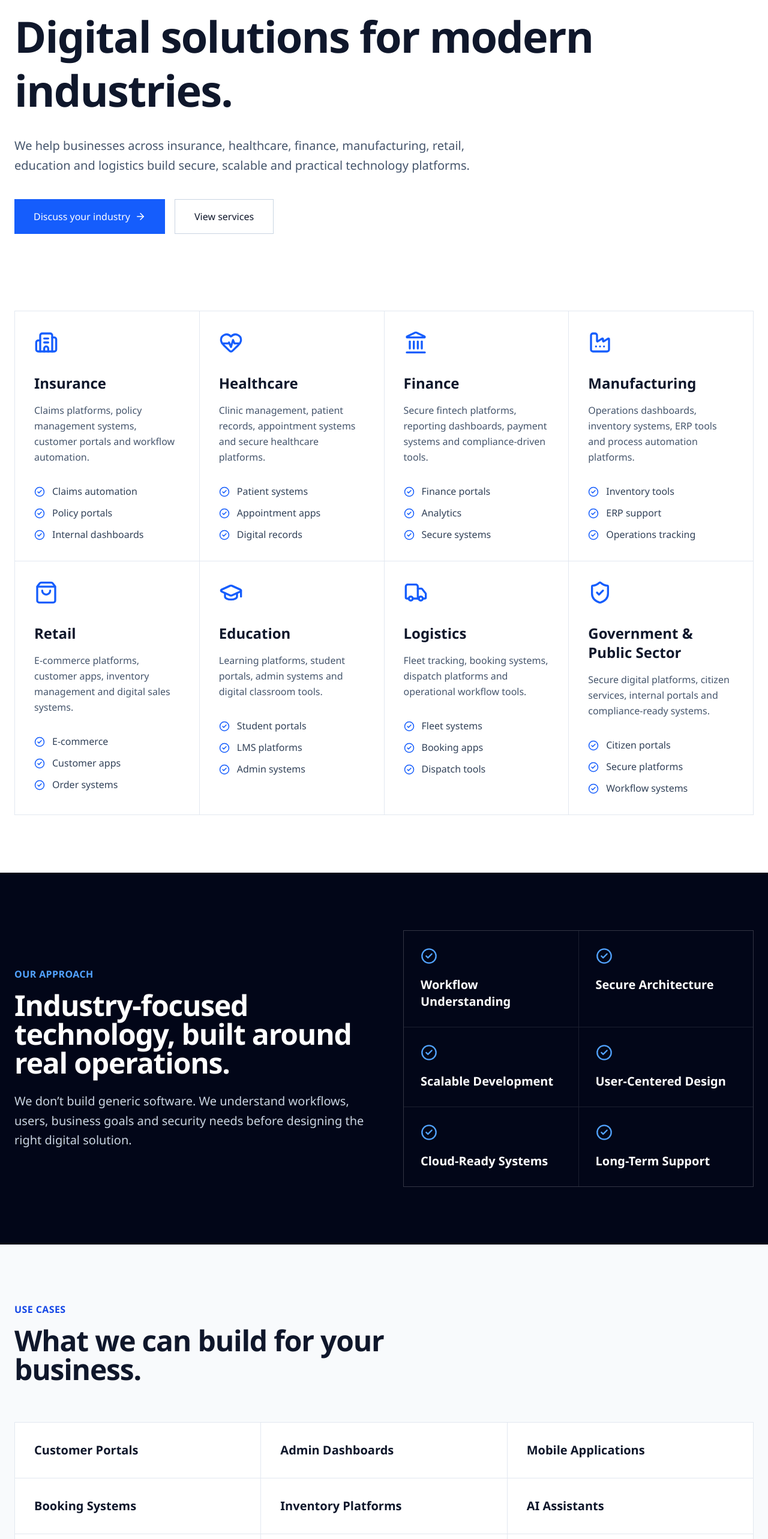
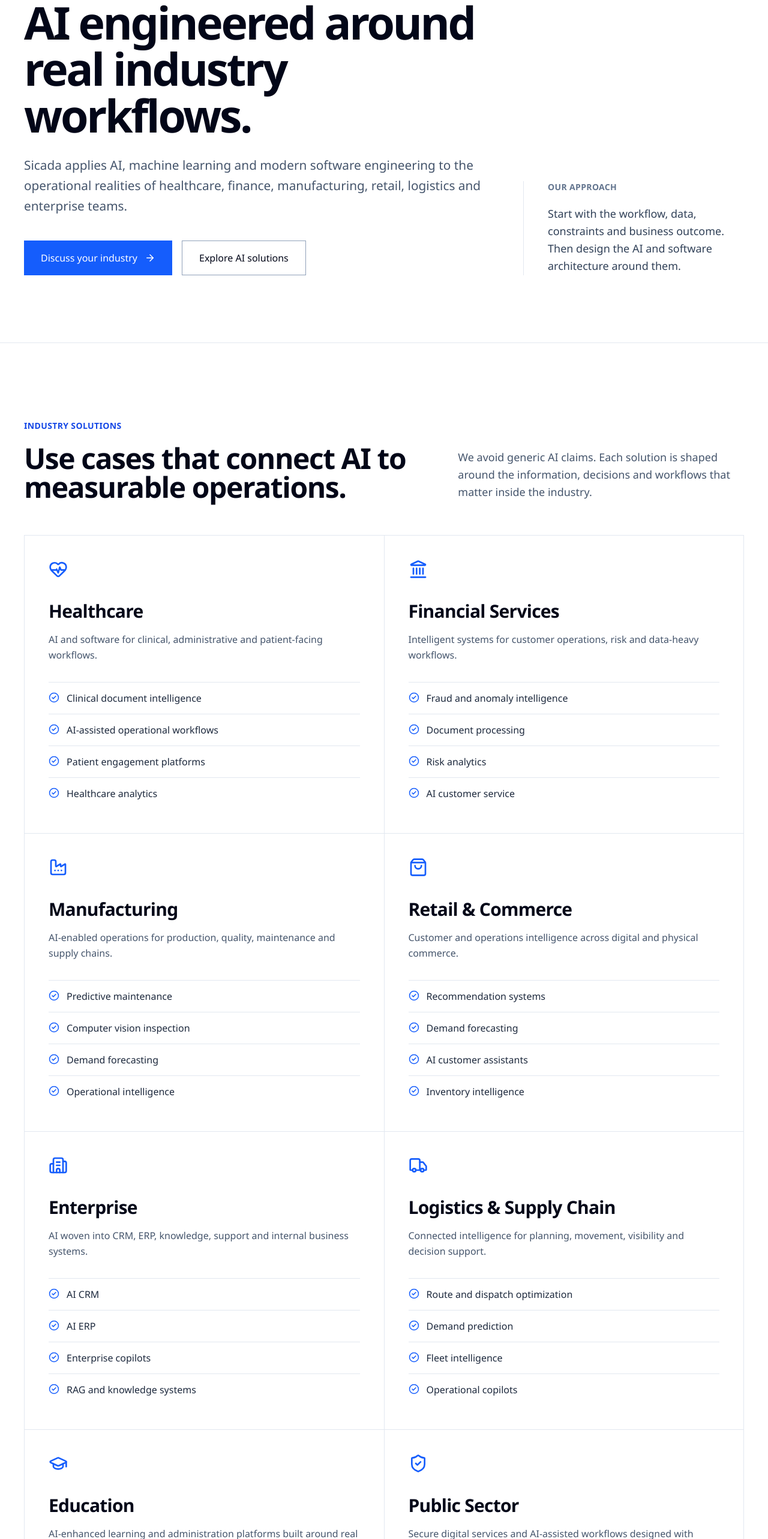
Before and after one commit to mkraja826/Sicada, a React (Vite) app: page /industries in a window 1280 px wide. Shown: the part 234-2800 px from the top of the page at 60% size. Built offline with nearby package versions, Linux system fonts and the light colour scheme.

Commit message:
Rebuild industries around AI use cases

```diff
--- a/src/pages/Industries.jsx
+++ b/src/pages/Industries.jsx
@@ -5,219 +5,170 @@
   HeartPulse,
   Landmark,
   ShoppingBag,
-  ShieldCheck,
   GraduationCap,
   Truck,
+  ShieldCheck,
   CheckCircle2,
 } from "lucide-react";
 
 export default function Industries() {
   const industries = [
     {
-      icon: Building2,
-      title: "Insurance",
-      text: "Claims platforms, policy management systems, customer portals and workflow automation.",
-      points: ["Claims automation", "Policy portals", "Internal dashboards"],
-    },
-    {
       icon: HeartPulse,
       title: "Healthcare",
-      text: "Clinic management, patient records, appointment systems and secure healthcare platforms.",
-      points: ["Patient systems", "Appointment apps", "Digital records"],
+      summary: "AI and software for clinical, administrative and patient-facing workflows.",
+      useCases: ["Clinical document intelligence", "AI-assisted operational workflows", "Patient engagement platforms", "Healthcare analytics"],
     },
     {
       icon: Landmark,
-      title: "Finance",
-      text: "Secure fintech platforms, reporting dashboards, payment systems and compliance-driven tools.",
-      points: ["Finance portals", "Analytics", "Secure systems"],
+      title: "Financial Services",
+      summary: "Intelligent systems for customer operations, risk and data-heavy workflows.",
+      useCases: ["Fraud and anomaly intelligence", "Document processing", "Risk analytics", "AI customer service"],
     },
     {
       icon: Factory,
       title: "Manufacturing",
-      text: "Operations dashboards, inventory systems, ERP tools and process automation platforms.",
-      points: ["Inventory tools", "ERP support", "Operations tracking"],
+      summary: "AI-enabled operations for production, quality, maintenance and supply chains.",
+      useCases: ["Predictive maintenance", "Computer vision inspection", "Demand forecasting", "Operational intelligence"],
     },
     {
       icon: ShoppingBag,
-      title: "Retail",
-      text: "E-commerce platforms, customer apps, inventory management and digital sales systems.",
-      points: ["E-commerce", "Customer apps", "Order systems"],
+      title: "Retail & Commerce",
+      summary: "Customer and operations intelligence across digital and physical commerce.",
+      useCases: ["Recommendation systems", "Demand forecasting", "AI customer assistants", "Inventory intelligence"],
+    },
+    {
+      icon: Building2,
+      title: "Enterprise",
+      summary: "AI woven into CRM, ERP, knowledge, support and internal business systems.",
+      useCases: ["AI CRM", "AI ERP", "Enterprise copilots", "RAG and knowledge systems"],
+    },
+    {
+      icon: Truck,
+      title: "Logistics & Supply Chain",
+      summary: "Connected intelligence for planning, movement, visibility and decision support.",
+      useCases: ["Route and dispatch optimization", "Demand prediction", "Fleet intelligence", "Operational copilots"],
     },
     {
       icon: GraduationCap,
       title: "Education",
-      text: "Learning platforms, student portals, admin systems and digital classroom tools.",
-      points: ["Student portals", "LMS platforms", "Admin systems"],
-    },
-    {
-      icon: Truck,
-      title: "Logistics",
-      text: "Fleet tracking, booking systems, dispatch platforms and operational workflow tools.",
-      points: ["Fleet systems", "Booking apps", "Dispatch tools"],
+      summary: "AI-enhanced learning and administration platforms built around real academic workflows.",
+      useCases: ["Learning assistants", "Content intelligence", "Student support automation", "Academic analytics"],
     },
     {
       icon: ShieldCheck,
-      title: "Government & Public Sector",
-      text: "Secure digital platforms, citizen services, internal portals and compliance-ready systems.",
-      points: ["Citizen portals", "Secure platforms", "Workflow systems"],
+      title: "Public Sector",
+      summary: "Secure digital services and AI-assisted workflows designed with governance in mind.",
+      useCases: ["Citizen service automation", "Document intelligence", "Secure internal copilots", "Operational analytics"],
     },
   ];
 
   return (
-    <div className="min-h-screen bg-white text-slate-900">
-      {/* HERO */}
-      <section className="py-24 lg:py-32 bg-white">
-        <div className="max-w-7xl mx-auto px-6">
-          <p className="text-blue-700 font-semibold uppercase tracking-wide">
-            Industries
-          </p>
+    <main className="min-h-screen bg-white text-slate-950">
+      <section className="border-b border-slate-200">
+        <div className="max-w-[1440px] mx-auto px-6 lg:px-10 py-20 lg:py-28 grid lg:grid-cols-12 gap-12">
+          <div className="lg:col-span-8">
+            <p className="text-sm font-semibold text-blue-700 uppercase tracking-wide">Industries</p>
+            <h1 className="mt-6 text-5xl sm:text-6xl lg:text-[4.7rem] leading-[1.03] tracking-[-0.045em] font-semibold">
+              AI engineered around real industry workflows.
+            </h1>
+            <p className="mt-7 text-xl lg:text-[1.3rem] leading-relaxed text-slate-600 max-w-3xl">
+              Sicada applies AI, machine learning and modern software engineering to the operational realities of healthcare, finance, manufacturing, retail, logistics and enterprise teams.
+            </p>
+            <div className="mt-10 flex flex-wrap gap-4">
+              <a href="/contact" className="inline-flex items-center gap-3 bg-blue-600 hover:bg-blue-700 text-white px-7 py-4 font-semibold transition-colors">Discuss your industry <ArrowRight size={18} /></a>
+              <a href="/services" className="inline-flex items-center gap-3 border border-slate-400 hover:border-slate-950 px-7 py-4 font-semibold">Explore AI solutions</a>
+            </div>
+          </div>
 
-          <h1 className="mt-5 text-5xl lg:text-7xl font-semibold tracking-tight leading-tight max-w-5xl">
-            Digital solutions for modern industries.
-          </h1>
-
-          <p className="mt-8 text-xl text-slate-600 leading-relaxed max-w-3xl">
-            We help businesses across insurance, healthcare, finance,
-            manufacturing, retail, education and logistics build secure,
-            scalable and practical technology platforms.
-          </p>
-
-          <div className="mt-10 flex flex-wrap gap-4">
-            <a
-              href="/contact"
-              className="inline-flex items-center gap-2 bg-blue-600 hover:bg-blue-700 text-white px-8 py-4 font-semibold transition"
-            >
-              Discuss your industry <ArrowRight size={18} />
-            </a>
-
-            <a
-              href="/services"
-              className="inline-flex items-center gap-2 border border-slate-300 hover:border-slate-900 px-8 py-4 font-semibold transition"
-            >
-              View services
-            </a>
+          <div className="lg:col-span-4 lg:border-l lg:border-slate-200 lg:pl-10 self-end">
+            <p className="text-sm font-semibold text-slate-500 uppercase tracking-wide">Our approach</p>
+            <p className="mt-5 text-lg text-slate-700 leading-relaxed">Start with the workflow, data, constraints and business outcome. Then design the AI and software architecture around them.</p>
           </div>
         </div>
       </section>
 
-      {/* INDUSTRIES GRID */}
-      <section className="pb-24 bg-white">
-        <div className="max-w-7xl mx-auto px-6">
-          <div className="grid md:grid-cols-2 lg:grid-cols-4 gap-px bg-slate-200 border border-slate-200">
-            {industries.map(({ icon: Icon, title, text, points }) => (
-              <div key={title} className="bg-white p-8 hover:bg-slate-50 transition">
-                <Icon className="text-blue-600" size={40} />
+      <section className="py-24 lg:py-32">
+        <div className="max-w-[1440px] mx-auto px-6 lg:px-10">
+          <div className="grid lg:grid-cols-12 gap-10 items-end">
+            <div className="lg:col-span-7">
+              <p className="text-sm font-semibold text-blue-700 uppercase tracking-wide">Industry solutions</p>
+              <h2 className="mt-5 text-4xl lg:text-5xl font-semibold tracking-[-0.03em]">Use cases that connect AI to measurable operations.</h2>
+            </div>
+            <p className="lg:col-span-5 text-lg text-slate-600 leading-relaxed">We avoid generic AI claims. Each solution is shaped around the information, decisions and workflows that matter inside the industry.</p>
+          </div>
 
-                <h3 className="mt-8 text-2xl font-semibold">{title}</h3>
-
-                <p className="mt-4 text-slate-600 leading-relaxed">{text}</p>
-
-                <div className="mt-8 space-y-3">
-                  {points.map((point) => (
-                    <div key={point} className="flex gap-3">
-                      <CheckCircle2 className="text-blue-600 mt-1" size={18} />
-                      <p className="text-slate-700">{point}</p>
+          <div className="mt-14 grid md:grid-cols-2 border-t border-l border-slate-200">
+            {industries.map(({ icon: Icon, title, summary, useCases }) => (
+              <article key={title} className="border-r border-b border-slate-200 p-8 lg:p-10 min-h-[390px]">
+                <Icon className="text-blue-600" size={32} />
+                <h3 className="mt-9 text-3xl font-semibold tracking-tight">{title}</h3>
+                <p className="mt-4 text-slate-600 leading-relaxed max-w-xl">{summary}</p>
+                <div className="mt-8 divide-y divide-slate-200 border-t border-slate-200">
+                  {useCases.map((item) => (
+                    <div key={item} className="py-3.5 flex gap-3">
+                      <CheckCircle2 className="text-blue-600 shrink-0 mt-0.5" size={18} />
+                      <span className="text-slate-800">{item}</span>
                     </div>
                   ))}
                 </div>
+              </article>
+            ))}
+          </div>
+        </div>
+      </section>
+
+      <section className="bg-slate-950 text-white py-24 lg:py-32">
+        <div className="max-w-[1440px] mx-auto px-6 lg:px-10 grid lg:grid-cols-12 gap-14">
+          <div className="lg:col-span-5">
+            <p className="text-sm font-semibold text-blue-400 uppercase tracking-wide">Industry transformation</p>
+            <h2 className="mt-5 text-4xl lg:text-5xl font-semibold tracking-[-0.03em] leading-tight">Modernize the system without losing the business context.</h2>
+            <p className="mt-6 text-lg text-slate-300 leading-relaxed">AI becomes valuable when it improves a real process, decision or customer experience. Sicada combines domain understanding with technical architecture to get there.</p>
+          </div>
+          <div className="lg:col-span-7 border border-white/10">
+            {[
+              ["Understand", "Map users, workflows, decisions, data sources and current system constraints."],
+              ["Prioritize", "Identify where AI can create a practical advantage instead of adding unnecessary complexity."],
+              ["Integrate", "Connect intelligence to the CRM, ERP, apps, data and tools already used by the business."],
+              ["Govern", "Design for security, access control, auditability, human review and operational reliability."],
+            ].map(([title, text], index) => (
+              <div key={title} className={`grid sm:grid-cols-12 gap-5 p-7 lg:p-8 ${index ? "border-t border-white/10" : ""}`}>
+                <div className="sm:col-span-4 text-xl font-semibold">{title}</div>
+                <p className="sm:col-span-8 text-slate-300 leading-relaxed">{text}</p>
               </div>
             ))}
           </div>
         </div>
       </section>
 
-      {/* INDUSTRY APPROACH */}
-      <section className="py-24 bg-slate-950 text-white">
-        <div className="max-w-7xl mx-auto px-6 grid lg:grid-cols-2 gap-16 items-center">
-          <div>
-            <p className="text-blue-400 font-semibold uppercase tracking-wide">
-              Our Approach
-            </p>
-
-            <h2 className="mt-4 text-4xl lg:text-5xl font-semibold tracking-tight">
-              Industry-focused technology, built around real operations.
-            </h2>
-
-            <p className="mt-6 text-xl text-slate-300 leading-relaxed">
-              We don’t build generic software. We understand workflows,
-              users, business goals and security needs before designing the
-              right digital solution.
-            </p>
+      <section className="bg-slate-50 border-b border-slate-200 py-24 lg:py-32">
+        <div className="max-w-[1440px] mx-auto px-6 lg:px-10 grid lg:grid-cols-12 gap-12">
+          <div className="lg:col-span-5">
+            <p className="text-sm font-semibold text-blue-700 uppercase tracking-wide">Cross-industry capabilities</p>
+            <h2 className="mt-5 text-4xl lg:text-5xl font-semibold tracking-[-0.03em]">Common AI patterns. Adapted to different businesses.</h2>
           </div>
-
-          <div className="grid sm:grid-cols-2 gap-px bg-white/10 border border-white/10">
-            {[
-              "Workflow Understanding",
-              "Secure Architecture",
-              "Scalable Development",
-              "User-Centered Design",
-              "Cloud-Ready Systems",
-              "Long-Term Support",
-            ].map((item) => (
-              <div key={item} className="bg-slate-950 p-7">
-                <CheckCircle2 className="text-blue-400" size={28} />
-                <h3 className="mt-5 text-xl font-semibold">{item}</h3>
+          <div className="lg:col-span-7 grid sm:grid-cols-2 gap-x-10">
+            {["Enterprise copilots", "RAG and knowledge systems", "AI CRM and ERP", "Predictive analytics", "Document intelligence", "Computer vision", "Workflow automation", "AI-assisted cybersecurity"].map((item) => (
+              <div key={item} className="flex gap-3 py-5 border-b border-slate-300">
+                <CheckCircle2 className="text-blue-600 shrink-0 mt-0.5" size={20} />
+                <span className="font-medium">{item}</span>
               </div>
             ))}
           </div>
         </div>
       </section>
 
-      {/* USE CASES */}
-      <section className="py-24 bg-slate-50">
-        <div className="max-w-7xl mx-auto px-6">
-          <div className="max-w-3xl">
-            <p className="text-blue-700 font-semibold uppercase tracking-wide">
-              Use Cases
-            </p>
-
-            <h2 className="mt-4 text-4xl lg:text-5xl font-semibold tracking-tight">
-              What we can build for your business.
-            </h2>
+      <section className="bg-blue-600 text-white">
+        <div className="max-w-[1440px] mx-auto px-6 lg:px-10 py-16 lg:py-20 grid lg:grid-cols-12 gap-8 items-center">
+          <div className="lg:col-span-8">
+            <h2 className="text-4xl lg:text-5xl font-semibold tracking-[-0.03em]">Have an industry workflow that could benefit from AI?</h2>
+            <p className="mt-4 text-lg text-blue-50 max-w-3xl">Tell us how the business works today. We can help identify where AI, ML or intelligent software could create useful change.</p>
           </div>
-
-          <div className="mt-16 grid md:grid-cols-2 lg:grid-cols-3 gap-px bg-slate-200 border border-slate-200">
-            {[
-              "Customer Portals",
-              "Admin Dashboards",
-              "Mobile Applications",
-              "Booking Systems",
-              "Inventory Platforms",
-              "AI Assistants",
-              "Data Dashboards",
-              "Internal Workflow Tools",
-              "Cloud-Based Business Systems",
-            ].map((item) => (
-              <div key={item} className="bg-white p-8">
-                <h3 className="text-xl font-semibold">{item}</h3>
-              </div>
-            ))}
+          <div className="lg:col-span-4 lg:text-right">
+            <a href="/contact" className="inline-flex items-center gap-3 bg-white text-slate-950 px-7 py-4 font-semibold hover:bg-slate-100 transition-colors">Start a conversation <ArrowRight size={18} /></a>
           </div>
         </div>
       </section>
-
-      {/* CTA */}
-      <section className="py-24 bg-white">
-        <div className="max-w-6xl mx-auto px-6">
-          <div className="bg-white border border-slate-200 p-12 lg:p-16 text-center">
-            <h2 className="text-4xl lg:text-5xl font-semibold tracking-tight">
-              Need software for your industry?
-            </h2>
-
-            <p className="mt-6 text-xl text-slate-600">
-              Talk to Sicada Digital about your business workflow and we’ll help
-              you plan the right digital solution.
-            </p>
-
-            <a
-              href="/contact"
-              className="inline-flex items-center gap-2 mt-10 bg-blue-600 hover:bg-blue-700 text-white px-8 py-4 font-semibold transition"
-            >
-              Start consultation <ArrowRight size={18} />
-            </a>
-          </div>
-        </div>
-      </section>
-    </div>
+    </main>
   );
 }
```
